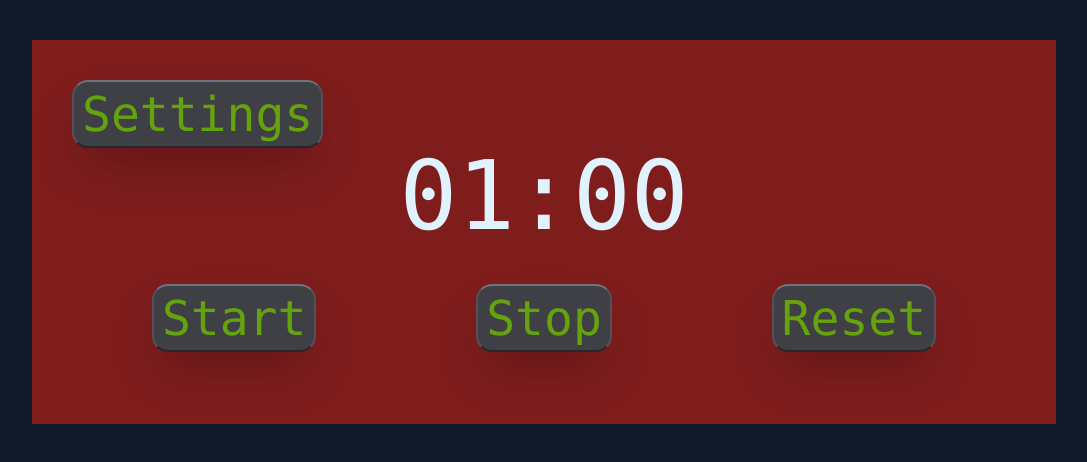
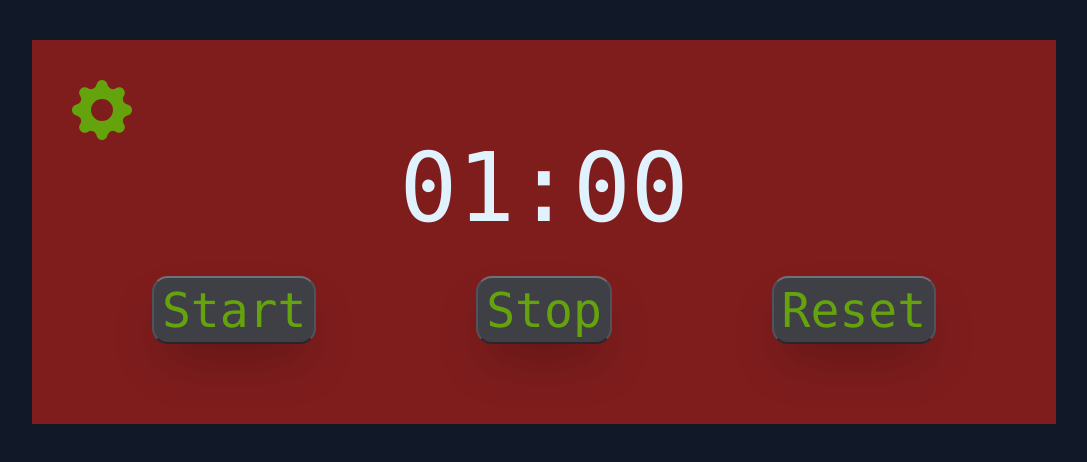
Before and after one commit to Alex-Prokhorenko/pomodoro, a React (Create React App) app: page / in a window 1280 px wide. Shown: the top 462 px of the page, without its empty margins (96-1183 px from the left). Built offline with nearby package versions, Linux system fonts and the light colour scheme.

Commit message:
feat: add react-icons library. change settings button to gear icon

```diff
--- a/package.json
+++ b/package.json
@@ -12,6 +12,7 @@
     "@types/react-dom": "^18.0.9",
     "react": "^18.2.0",
     "react-dom": "^18.2.0",
+    "react-icons": "^4.7.1",
     "react-scripts": "5.0.1",
     "typescript": "^4.9.3",
     "web-vitals": "^2.1.4"
--- a/src/components/Work.tsx
+++ b/src/components/Work.tsx
@@ -1,4 +1,5 @@
 import React from 'react'
+import { BsGearFill } from "react-icons/bs";
 import Button from "./Button";
 import styles from "./styles/Work.module.css"
 
@@ -27,10 +28,10 @@ const Work = ({
     return <div className={isWork ? "bg-red-900" : "bg-lime-900"}>
         <div className={styles.work_component}>
             <div className={styles.settings_block}>
-                <Button name="Settings" onClick={handleSettings}/>
+                <BsGearFill onClick={handleSettings} className="text-6xl text-lime-600"/>
                 <div >
                     {isCounting
-                        && <img src={require("./img/2GU.gif")} alt="work" width="65px"/>}
+                        && <img src={require("./img/2GU.gif")} alt="work" width="58px"/>}
                 </div>
             </div>
             <div className={styles.clocks}>{minutes}:{seconds}</div>
```
Also changed, not shown: 1 other file (tests, documents, lock files or other folders).
